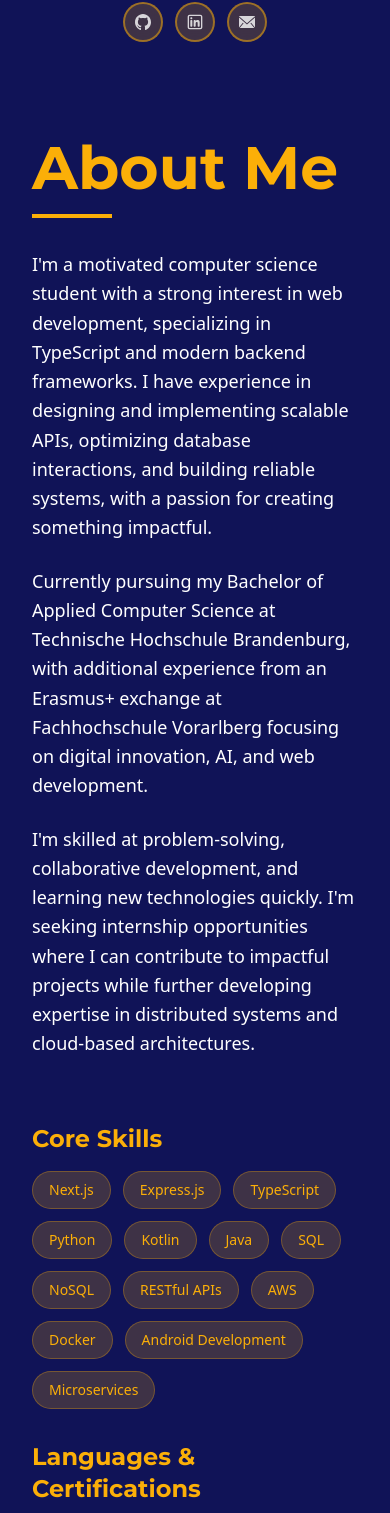
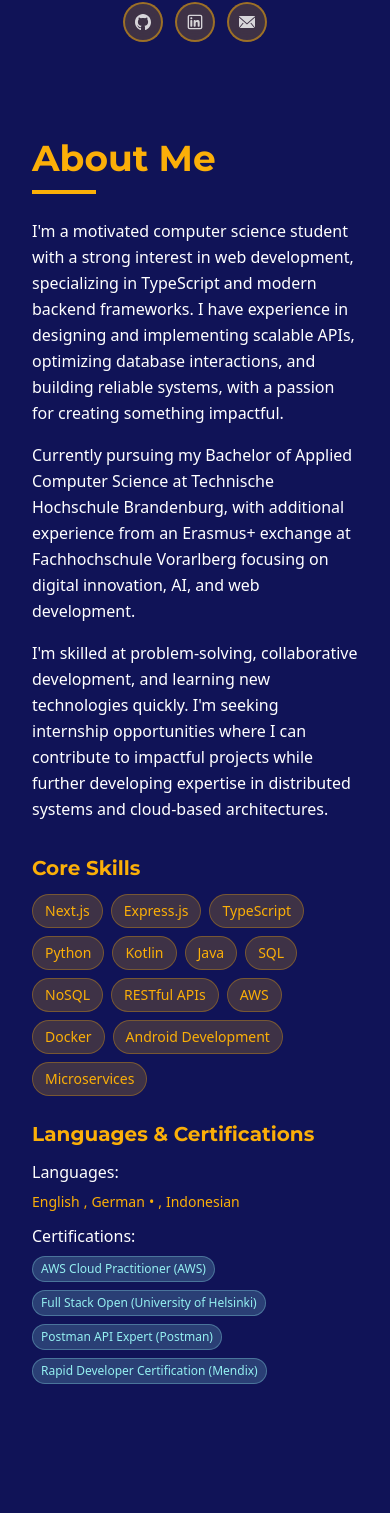
Before and after one commit to rimuhamu/emir-risyad, a Next.js app: page / in a window 390 px wide. Shown: the part 770-2283 px from the top of the page. Built offline with nearby package versions, Linux system fonts and the light colour scheme.

Commit message:
feat: make about component responsive

```diff
--- a/src/components/About.tsx
+++ b/src/components/About.tsx
@@ -1,17 +1,17 @@
 export function About() {
   return (
     <div className='min-h-screen bg-gradient-to-b from-mountain-shadow-blue to-background flex items-center justify-center px-8 py-16'>
-      <div className='max-w-6xl mx-auto grid grid-cols-1 lg:grid-cols-2 gap-16 items-start'>
+      <div className='max-w-6xl mx-auto grid grid-cols-1 lg:grid-cols-2 gap-8 sm:gap-12 lg:gap-16 items-start'>
         {/* Text Content */}
-        <div className='space-y-8'>
+        <div className='space-y-6 sm:space-y-8'>
           <div>
-            <h2 className='text-6xl font-bold font-montserrat text-golden-rod-yellow mb-4'>
+            <h2 className='text-4xl sm:text-5xl lg:text-6xl font-bold font-montserrat text-golden-rod-yellow mb-3 sm:mb-4'>
               About Me
             </h2>
-            <div className='w-20 h-1 bg-golden-rod-yellow mb-8'></div>
+            <div className='w-16 sm:w-20 h-1 bg-golden-rod-yellow mb-6 sm:mb-8'></div>
           </div>
 
-          <div className='space-y-6 text-lg text-white leading-relaxed'>
+          <div className='space-y-4 sm:space-y-6 text-base sm:text-lg text-white leading-relaxed'>
             <p>
               I&apos;m a motivated computer science student with a strong
               interest in web development, specializing in TypeScript and modern
@@ -39,13 +39,13 @@
         </div>
 
         {/* Skills & Info Section */}
-        <div className='space-y-8'>
+        <div className='space-y-6 sm:space-y-8'>
           {/* Core Skills */}
-          <div className='space-y-4'>
-            <h3 className='text-2xl font-semibold text-golden-rod-yellow font-montserrat'>
+          <div className='space-y-3 sm:space-y-4'>
+            <h3 className='text-xl sm:text-2xl font-semibold text-golden-rod-yellow font-montserrat'>
               Core Skills
             </h3>
-            <div className='flex flex-wrap gap-3'>
+            <div className='flex flex-wrap gap-2 sm:gap-3'>
               {[
                 'Next.js',
                 'Express.js',
@@ -63,7 +63,7 @@
               ].map((skill) => (
                 <span
                   key={skill}
-                  className='px-4 py-2 bg-golden-rod-yellow/20 text-golden-rod-yellow rounded-full text-sm font-medium border border-golden-rod-yellow/30 hover:bg-golden-rod-yellow/30 transition-colors duration-300'>
+                  className='px-3 sm:px-4 py-1.5 sm:py-2 bg-golden-rod-yellow/20 text-golden-rod-yellow rounded-full text-sm font-medium border border-golden-rod-yellow/30 hover:bg-golden-rod-yellow/30 transition-colors duration-300'>
                   {skill}
                 </span>
               ))}
@@ -71,25 +71,30 @@
           </div>
 
           {/* Languages & Certifications */}
-          <div className='space-y-4'>
-            <h3 className='text-2xl font-semibold text-golden-rod-yellow font-montserrat'>
+          <div className='space-y-3 sm:space-y-4'>
+            <h3 className='text-xl sm:text-2xl font-semibold text-golden-rod-yellow font-montserrat'>
               Languages & Certifications
             </h3>
-            <div className='space-y-4'>
+            <div className='space-y-3 sm:space-y-4'>
               <div>
-                <h4 className='text-lg font-medium text-white mb-2'>
+                <h4 className='text-base sm:text-lg font-medium text-white mb-2'>
                   Languages:
                 </h4>
-                <div className='flex gap-2 text-golden-rod-yellow'>
-                  <span>English</span> • <span>German</span> •{' '}
+                <div className='flex gap-1 sm:gap-2 text-sm sm:text-base text-golden-rod-yellow'>
+                  <span>English</span>{' '}
+                  <span className='hidden sm:inline'>•</span>
+                  <span className='sm:hidden'>,</span>
+                  <span>German</span> •{' '}
+                  <span className='hidden sm:inline'>•</span>
+                  <span className='sm:hidden'>,</span>
                   <span>Indonesian</span>
                 </div>
               </div>
               <div>
-                <h4 className='text-lg font-medium text-white mb-2'>
+                <h4 className='text-base sm:text-lg font-medium text-white mb-2'>
                   Certifications:
                 </h4>
-                <div className='flex flex-wrap gap-2 text-sm'>
+                <div className='flex flex-wrap gap-2 text-xs sm:text-sm'>
                   {[
                     'AWS Cloud Practitioner (AWS)',
                     'Full Stack Open (University of Helsinki)',
@@ -98,7 +103,7 @@
                   ].map((cert) => (
                     <span
                       key={cert}
-                      className='px-3 py-1 bg-blue-underling/20 text-blue-underling rounded-full border border-blue-underling/30'>
+                      className='px-2 sm:px-3 py-1 bg-blue-underling/20 text-blue-underling rounded-full border border-blue-underling/30'>
                       {cert}
                     </span>
                   ))}
```
